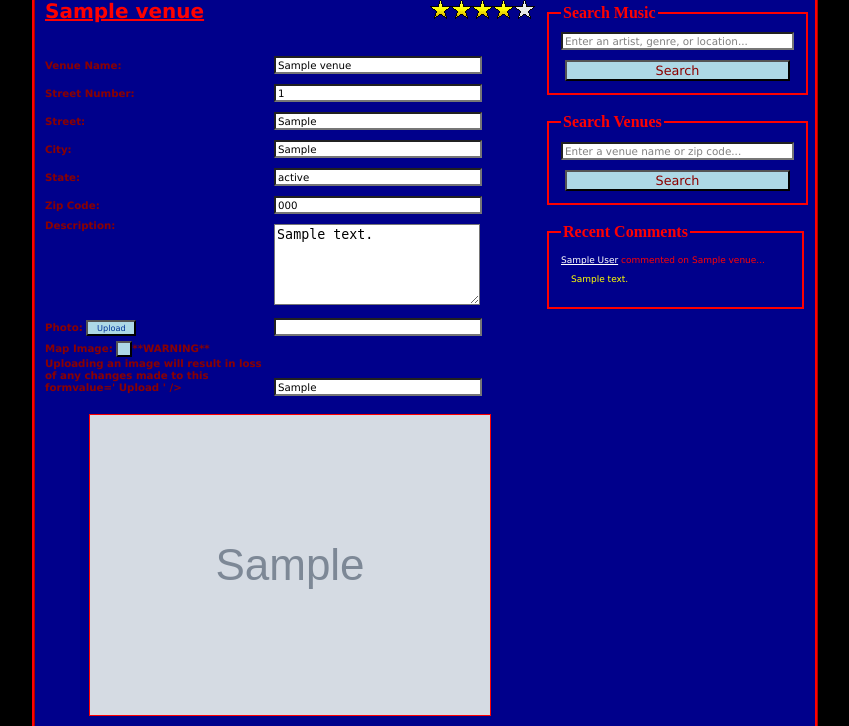
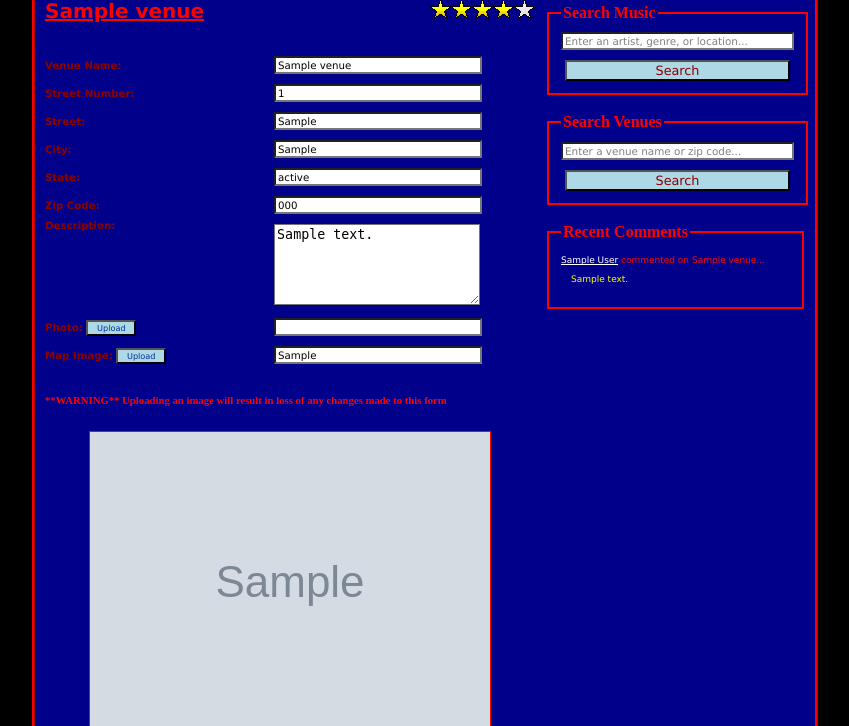
Before and after one commit to ojonesmorgan/CPSC-350--Project-I, a PHP site: page /venueprofile.php?id=1 in a window 1280 px wide. Shown: the part 287-1013 px from the top of the page, without its empty margins (215-1064 px from the left). Run offline with PHP 8.4, Linux system fonts and the light colour scheme; the visitor is signed in with stand-in values (Sample User, id 1); tables that the repository leaves empty or names only in its code hold one stand-in row (values such as "Sample post"); grey boxes marked "Sample" are stand-in pictures; data that the repository does not hold is empty.

Commit message:
Fixed display error in venue profile.

```diff
--- a/venueprofile.php
+++ b/venueprofile.php
@@ -126,12 +126,12 @@ while ($row=mysqli_fetch_array($results)){
 		echo "' />";
 		echo "<br /><label for='picture'>Map Image: ";
 		echo "<input type='button' onClick=\"parent.location = 'uploadImage.php?sent=editmap&venue=$venueID';\" ";
-	echo "<h6 color=red>**WARNING** Uploading an image will result in loss of any changes made to this form</h6>";
 		echo "value=' Upload ' /></label> ";
 		echo "<input name='map' type='text' value='";
 		if (!empty($_GET['mapPath'])) $map = $_GET['mapPath'];
 		if ($map != $default_picture) echo $map;
 		echo "' />";
+		echo "<h6 color=red>**WARNING** Uploading an image will result in loss of any changes made to this form</h6>";
 	}
 
 	echo "\n<p style='text-align:center;'><img style='border:1px solid red;";
```
